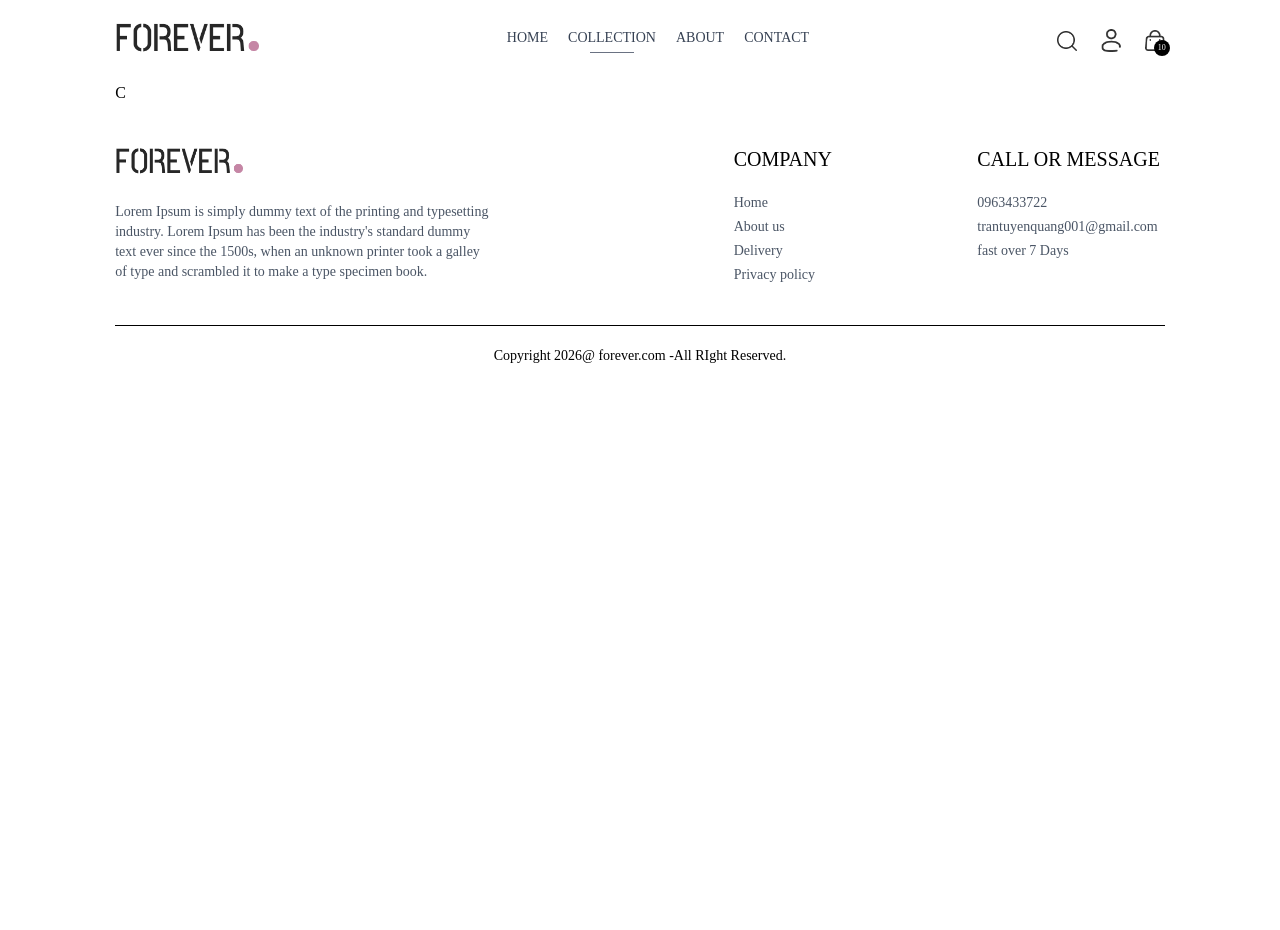
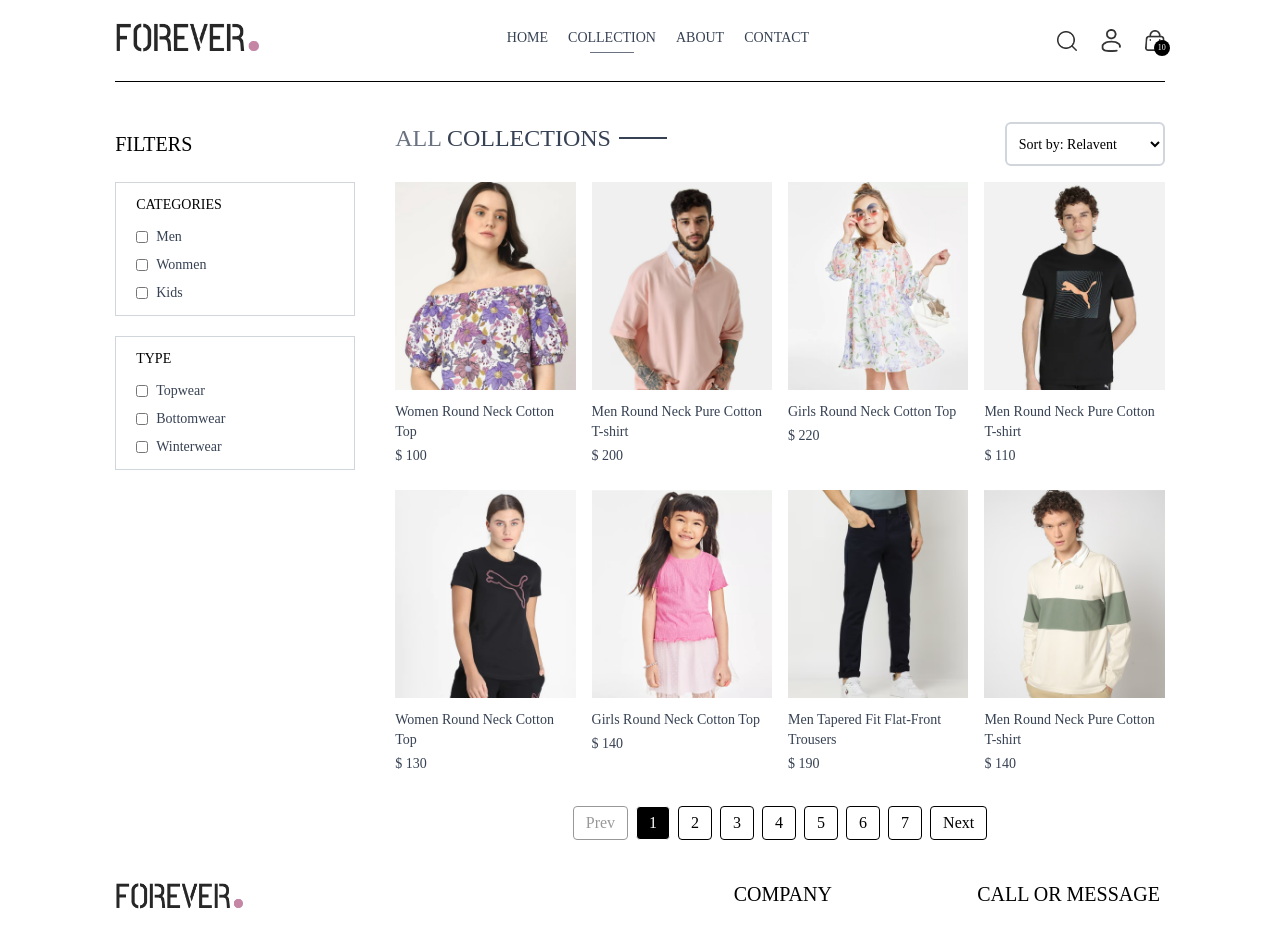
Before and after one commit to quangvu0407/DATN, a React (Vite) app: page /collection in a window 1280 px wide. Shown: the top 930 px of the page. Before the commit the page ends 800 px from the top, so only its background shows below. Built offline with nearby package versions, Linux system fonts and the light colour scheme.

Commit message:
create collections and filter product by category, subcategory,...

```diff
--- /dev/null
+++ b/src/components/Menu/SearchBar.jsx
@@ -0,0 +1,15 @@
+import React, { useContext } from 'react'
+import { ShopContext } from '../../context/ShopContext'
+
+const SearchBar = () => {
+  const { search, setSearch, showSearch, setShowSearch } = useContext(ShopContext)
+  return showSearch ? (
+    <div className='border-t border-b bg-gray-50 text-center'>
+      <div className='inline-flex items-center justify-center border border-gray-400 px-5 py-2 my-5 mx-3 rounded-full w-3/4 sm:w-1/2'>
+        <input value={search} onChange={(ev) => setSearch(ev.target.value)} className='flex-1 outline-none bg-inherit text-sm' type="text" placeholder='search' />
+      </div>
+    </div>
+  ) : null
+}
+
+export default SearchBar
--- a/src/components/Product/ProductItems.jsx
+++ b/src/components/Product/ProductItems.jsx
@@ -4,7 +4,6 @@
 
 const ProductItems = ({ id, image, name, price }) => {
   const { currency } = useContext(ShopContext);
-  console.log(id, image, name, price);
   return (
     <Link className='text-gray-700 cursor-pointer' to={`/product/${id}`}>
       <div className='overflow-hidden'>
--- /dev/null
+++ b/src/components/collection/AllProductCollection.jsx
@@ -0,0 +1,107 @@
+import React, { useContext, useEffect, useState } from 'react'
+import { ShopContext } from '../../context/ShopContext'
+import { assets } from '../../assets/assets';
+import Title from '../Menu/Title';
+import ProductItems from '../Product/ProductItems';
+import FilterByCategories from './FilterByCategories';
+import FilterByWear from './FilterByWear';
+import OptionSortCollection from './OptionSortCollection';
+import ProductGridWithPagination from './ProductGridWithPagination'
+
+const AllProductCollection = () => {
+  const { products } = useContext(ShopContext);
+  const [showFilter, setShowFilter] = useState(true);
+  const [filterProduct, setFilterProduct] = useState([]);
+
+  const [category, setCategory] = useState([]);
+  const [subCategory, setSubCategory] = useState([]);
+
+  const [sortType, setSortType] = useState('relevent');
+
+  const toggleCategory = (ev) => {
+    if (category.includes(ev.target.value)) {
+      setCategory(prev => prev.filter(item => item != ev.target.value))
+    }
+    else {
+      setCategory(prev => [...prev, ev.target.value])
+    }
+  }
+
+  const toggleSubCategory = (ev) => {
+    if (subCategory.includes(ev.target.value)) {
+      setSubCategory(prev => prev.filter(item => item != ev.target.value))
+    }
+    else {
+      setSubCategory(prev => [...prev, ev.target.value])
+    }
+  }
+
+  const sortProduct = () => {
+    let fpCopy = filterProduct.slice();
+    switch (sortType) {
+      case 'low-high':
+        setFilterProduct(fpCopy.sort((a, b) => (a.price - b.price)));
+        break;
+      case 'high-low':
+        setFilterProduct(fpCopy.sort((a, b) => (b.price - a.price)));
+        break;
+      default:
+        applyFilter();
+        break;
+    }
+  }
+  const applyFilter = () => {
+    let productCopy = products.slice()
+    if (category.length > 0) {
+      productCopy = productCopy.filter(item => category.includes(item.category));
+    }
+
+    if (subCategory.length > 0) {
+      productCopy = productCopy.filter(item => subCategory.includes(item.subCategory));
+    }
+
+    setFilterProduct(productCopy)
+  }
+
+  useEffect(() => {
+    setFilterProduct(products);
+  }, [])
+
+  useEffect(() => {
+    applyFilter();
+  }, [category, subCategory])
+
+  useEffect(() => {
+    sortProduct();
+    console.log(sortType);
+  }, [sortType])
+  return (
+    <>
+      {/* Options */}
+      <div className='min-w-60'>
+        <p className='my-2 text-xl flex items-center cursor-pointer gap-2'>FILTERS
+          <img onClick={() => setShowFilter(!showFilter)} className={`h-3 sm:hidden ${showFilter ? 'rotate-90' : ''}`} src={assets.dropdown_icon} />
+        </p>
+        {/* Filter Theo Danh mục*/}
+        <FilterByCategories showFilter={showFilter} toggleCategory={toggleCategory} />
+        {/* Filter Theo Quần áo */}
+        <FilterByWear showFilter={showFilter} toggleSubCategory={toggleSubCategory} />
+      </div>
+
+      {/* Right slide */}
+
+      <div className='flex-1'>
+
+        <OptionSortCollection setSortType={setSortType} />
+
+        {/* Product list */}
+        <ProductGridWithPagination
+          products={filterProduct}
+          productsPerPage={8}
+        />
+      </div>
+    </>
+  )
+}
+
+export default AllProductCollection
--- /dev/null
+++ b/src/components/collection/FilterByCategories.jsx
@@ -0,0 +1,24 @@
+import React from 'react'
+
+const FilterByCategories = ({showFilter, toggleCategory}) => {
+  return (
+    <>
+      <div className={`border border-gray-300 pl-5 py-3 mt-6 ${showFilter ? '' : 'hidden'} sm:block`}>
+        <p className='mb-3 text-sm font-medium'>CATEGORIES</p>
+        <div className='flex flex-col gap-2 text-sm font-light text-gray-700'>
+          <p className='flex gap-2'>
+            <input className='w-3' type='checkbox' value={'Men'} onChange={toggleCategory}/>Men
+          </p>
+          <p className='flex gap-2'>
+            <input className='w-3' type='checkbox' value={'Women'} onChange={toggleCategory}/>Wonmen
+          </p>
+          <p className='flex gap-2'>
+            <input className='w-3' type='checkbox' value={'Kids'} onChange={toggleCategory}/>Kids
+          </p>
+        </div>
+      </div>
+    </>
+  )
+}
+
+export default FilterByCategories
--- /dev/null
+++ b/src/components/collection/FilterByWear.jsx
@@ -0,0 +1,24 @@
+import React from 'react'
+
+const FilterByWear = ({ showFilter, toggleSubCategory }) => {
+  return (
+    <>
+      <div className={`border border-gray-300 pl-5 py-3 my-5 ${showFilter ? '' : 'hidden'} sm:block`}>
+        <p className='mb-3 text-sm font-medium'>TYPE</p>
+        <div className='flex flex-col gap-2 text-sm font-light text-gray-700'>
+          <p className='flex gap-2'>
+            <input className='w-3' type='checkbox' value={'Topwear'} onChange={toggleSubCategory} />Topwear
+          </p>
+          <p className='flex gap-2'>
+            <input className='w-3' type='checkbox' value={'Bottomwear'} onChange={toggleSubCategory} />Bottomwear
+          </p>
+          <p className='flex gap-2'>
+            <input className='w-3' type='checkbox' value={'Winterwear'} onChange={toggleSubCategory} />Winterwear
+          </p>
+        </div>
+      </div>
+    </>
+  )
+}
+
+export default FilterByWear
--- /dev/null
+++ b/src/components/collection/OptionSortCollection.jsx
@@ -0,0 +1,20 @@
+import React from 'react'
+import Title from '../Menu/Title'
+
+const OptionSortCollection = ({ setSortType }) => {
+  return (
+    <>
+      <div className='flex justify-between text-base sm:text-2xl mb-4 gap-3'>
+        <Title text1={'ALL'} text2={'COLLECTIONS'} />
+        {/* Products */}
+        <select onChange={(ev) => setSortType(ev.target.value)} className='border-2 border-gray-300 text-sm px-2 rounded-md'>
+          <option value="relavent">Sort by: Relavent</option>
+          <option value="low-high">Sort by: Low to High</option>
+          <option value="high-low">Sort by: High to Low</option>
+        </select>
+      </div>
+    </>
+  )
+}
+
+export default OptionSortCollection
--- /dev/null
+++ b/src/components/collection/ProductGridWithPagination.jsx
@@ -0,0 +1,80 @@
+import React, { useEffect, useState } from 'react'
+import ProductItems from '../Product/ProductItems'
+
+const ProductGridWithPagination = ({ products, productsPerPage = 8 }) => {
+  const [currentPage, setCurrentPage] = useState(1)
+
+  const totalPages = Math.ceil(products.length / productsPerPage)
+
+  const indexOfLastProduct = currentPage * productsPerPage
+  const indexOfFirstProduct = indexOfLastProduct - productsPerPage
+
+  const currentProducts = products.slice(
+    indexOfFirstProduct,
+    indexOfLastProduct
+  )
+
+  // Reset về trang 1 khi danh sách product thay đổi
+  useEffect(() => {
+    setCurrentPage(1)
+  }, [products])
+
+  if (products.length === 0) {
+    return <p className="text-center text-gray-400">No products found</p>
+  }
+
+  return (
+    <>
+      {/* Product grid */}
+      <div className='grid grid-cols-2 md:grid-cols-3 lg:grid-cols-4 gap-4 gap-y-6'>
+        {
+          currentProducts.map(item => (
+            <ProductItems
+              key={item._id}
+              id={item._id}
+              image={item.image}
+              name={item.name}
+              price={item.price}
+            />
+          ))
+        }
+      </div>
+
+      {/* Pagination */}
+      {totalPages > 1 && (
+        <div className="flex justify-center items-center gap-2 mt-8">
+          <button
+            onClick={() => setCurrentPage(p => Math.max(p - 1, 1))}
+            disabled={currentPage === 1}
+            className="px-3 py-1 border rounded disabled:opacity-40"
+          >
+            Prev
+          </button>
+
+          {
+            Array.from({ length: totalPages }, (_, i) => i + 1).map(page => (
+              <button
+                key={page}
+                onClick={() => setCurrentPage(page)}
+                className={`px-3 py-1 border rounded
+                  ${currentPage === page ? 'bg-black text-white' : ''}`}
+              >
+                {page}
+              </button>
+            ))
+          }
+
+          <button
+            onClick={() => setCurrentPage(p => Math.min(p + 1, totalPages))}
+            disabled={currentPage === totalPages}
+            className="px-3 py-1 border rounded disabled:opacity-40"
+          >
+            Next
+          </button>
+        </div>
+      )}
+    </>
+  )
+}
+
+export default ProductGridWithPagination
--- a/src/context/ShopContext.jsx
+++ b/src/context/ShopContext.jsx
@@ -1,4 +1,4 @@
-import { createContext } from "react";
+import { createContext, useState } from "react";
 import { products } from "../assets/assets";
 
 export const ShopContext = createContext();
@@ -7,9 +7,12 @@
 
   const currency = '$';
   const delivery_fee = 10;
+  const [search, setSearch] = useState('');
+  const [showSearch, setShowSearch] = useState(true);
 
   const value = {
-    products, currency, delivery_fee
+    products, currency, delivery_fee,
+    search, setSearch,showSearch, setShowSearch
   }
 
   return (
--- a/src/pages/Collection.jsx
+++ b/src/pages/Collection.jsx
@@ -1,8 +1,12 @@
 import React from 'react'
+import AllProductCollection from '../components/collection/allProductCollection'
 
 const Collection = () => {
+
   return (
-    <div>C</div>
+    <div className='flex flex-col sm:flex-row gap-1 sm:gap-10 pt-10 border-t'>
+      <AllProductCollection />
+    </div>
   )
 }
 
```
